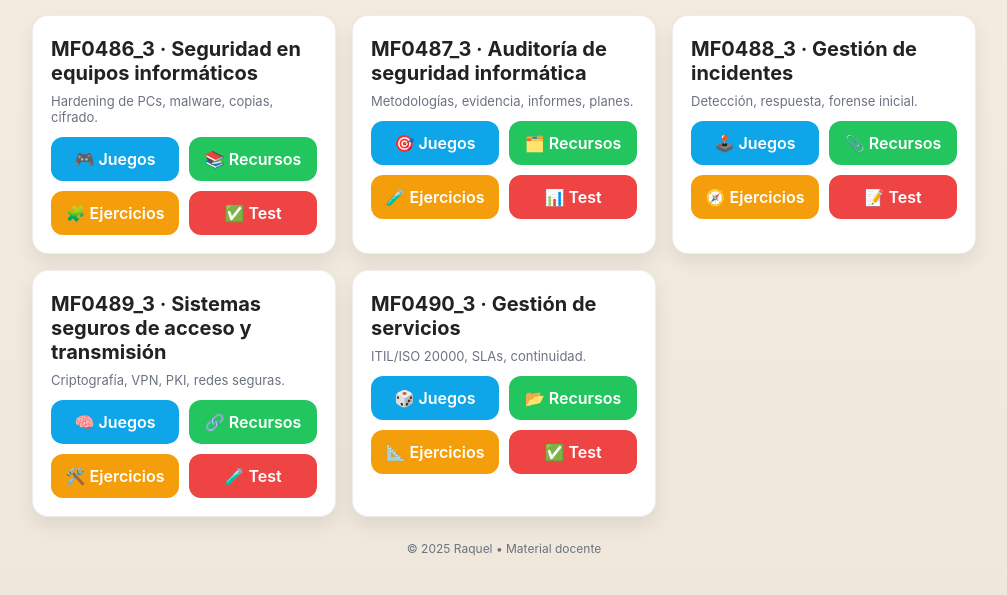
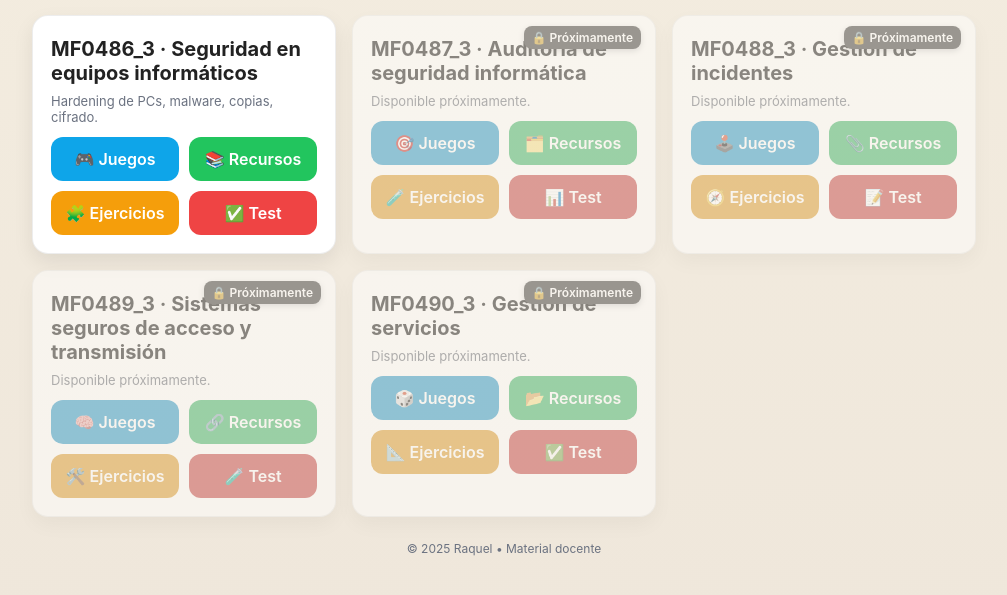
Before and after one commit to rponte357-pixel/seguridad-informatica, a plain HTML site: page index.html in a window 1280 px wide. Shown: the part 67-662 px from the top of the page, without its empty margins (136-1143 px from the left). Drawn offline with Linux system fonts and the light colour scheme.

Commit message:
Update index.html

```diff
--- a/index.html
+++ b/index.html
@@ -1,4 +1,3 @@
-
 <!doctype html>
 <html lang="es">
 <head>
@@ -6,6 +5,28 @@
   <meta name="viewport" content="width=device-width, initial-scale=1" />
   <title>Índice IFCT0109 · Seguridad Informática</title>
   <link href="assets/style.css" rel="stylesheet">
+  <style>
+    /* Estilo para módulos deshabilitados con candado */
+    .card.disabled {
+      opacity: 0.5;
+      filter: grayscale(30%);
+      pointer-events: none; /* evita clics */
+      position: relative;
+    }
+    .card.disabled::after {
+      content: "🔒 Próximamente";
+      position: absolute;
+      top: 10px;
+      right: 14px;
+      background: #444;
+      color: #fff;
+      font-size: 12px;
+      font-weight: 600;
+      padding: 4px 8px;
+      border-radius: 8px;
+      box-shadow: 0 2px 6px rgba(0,0,0,0.2);
+    }
+  </style>
 </head>
 <body>
   <div class="container">
@@ -15,6 +36,7 @@
     </div>
 
     <div class="grid">
+      <!-- MF0486_3 ACTIVO -->
       <section class="card">
         <h2>MF0486_3 · Seguridad en equipos informáticos</h2>
         <div class="meta">Hardening de PCs, malware, copias, cifrado.</div>
@@ -26,47 +48,51 @@
         </div>
       </section>
 
-      <section class="card">
+      <!-- MF0487_3 DESHABILITADO -->
+      <section class="card disabled">
         <h2>MF0487_3 · Auditoría de seguridad informática</h2>
-        <div class="meta">Metodologías, evidencia, informes, planes.</div>
+        <div class="meta">Disponible próximamente.</div>
         <div class="actions">
-          <a class="btn juegos" href="mf0487/juegos.html">🎯 Juegos</a>
-          <a class="btn recursos" href="mf0487/recursos.html">🗂️ Recursos</a>
-          <a class="btn ejercicios" href="mf0487/ejercicios.html">🧪 Ejercicios</a>
-          <a class="btn test" href="mf0487/test.html">📊 Test</a>
+          <span class="btn juegos">🎯 Juegos</span>
+          <span class="btn recursos">🗂️ Recursos</span>
+          <span class="btn ejercicios">🧪 Ejercicios</span>
+          <span class="btn test">📊 Test</span>
         </div>
       </section>
 
-      <section class="card">
+      <!-- MF0488_3 DESHABILITADO -->
+      <section class="card disabled">
         <h2>MF0488_3 · Gestión de incidentes</h2>
-        <div class="meta">Detección, respuesta, forense inicial.</div>
+        <div class="meta">Disponible próximamente.</div>
         <div class="actions">
-          <a class="btn juegos" href="mf0488/juegos.html">🕹️ Juegos</a>
-          <a class="btn recursos" href="mf0488/recursos.html">📎 Recursos</a>
-          <a class="btn ejercicios" href="mf0488/ejercicios.html">🧭 Ejercicios</a>
-          <a class="btn test" href="mf0488/test.html">📝 Test</a>
+          <span class="btn juegos">🕹️ Juegos</span>
+          <span class="btn recursos">📎 Recursos</span>
+          <span class="btn ejercicios">🧭 Ejercicios</span>
+          <span class="btn test">📝 Test</span>
         </div>
       </section>
 
-      <section class="card">
+      <!-- MF0489_3 DESHABILITADO -->
+      <section class="card disabled">
         <h2>MF0489_3 · Sistemas seguros de acceso y transmisión</h2>
-        <div class="meta">Criptografía, VPN, PKI, redes seguras.</div>
+        <div class="meta">Disponible próximamente.</div>
         <div class="actions">
-          <a class="btn juegos" href="mf0489/juegos.html">🧠 Juegos</a>
-          <a class="btn recursos" href="mf0489/recursos.html">🔗 Recursos</a>
-          <a class="btn ejercicios" href="mf0489/ejercicios.html">🛠️ Ejercicios</a>
-          <a class="btn test" href="mf0489/test.html">🧪 Test</a>
+          <span class="btn juegos">🧠 Juegos</span>
+          <span class="btn recursos">🔗 Recursos</span>
+          <span class="btn ejercicios">🛠️ Ejercicios</span>
+          <span class="btn test">🧪 Test</span>
         </div>
       </section>
 
-      <section class="card">
+      <!-- MF0490_3 DESHABILITADO -->
+      <section class="card disabled">
         <h2>MF0490_3 · Gestión de servicios</h2>
-        <div class="meta">ITIL/ISO 20000, SLAs, continuidad.</div>
+        <div class="meta">Disponible próximamente.</div>
         <div class="actions">
-          <a class="btn juegos" href="mf0490/juegos.html">🎲 Juegos</a>
-          <a class="btn recursos" href="mf0490/recursos.html">📂 Recursos</a>
-          <a class="btn ejercicios" href="mf0490/ejercicios.html">📐 Ejercicios</a>
-          <a class="btn test" href="mf0490/test.html">✅ Test</a>
+          <span class="btn juegos">🎲 Juegos</span>
+          <span class="btn recursos">📂 Recursos</span>
+          <span class="btn ejercicios">📐 Ejercicios</span>
+          <span class="btn test">✅ Test</span>
         </div>
       </section>
     </div>
```
